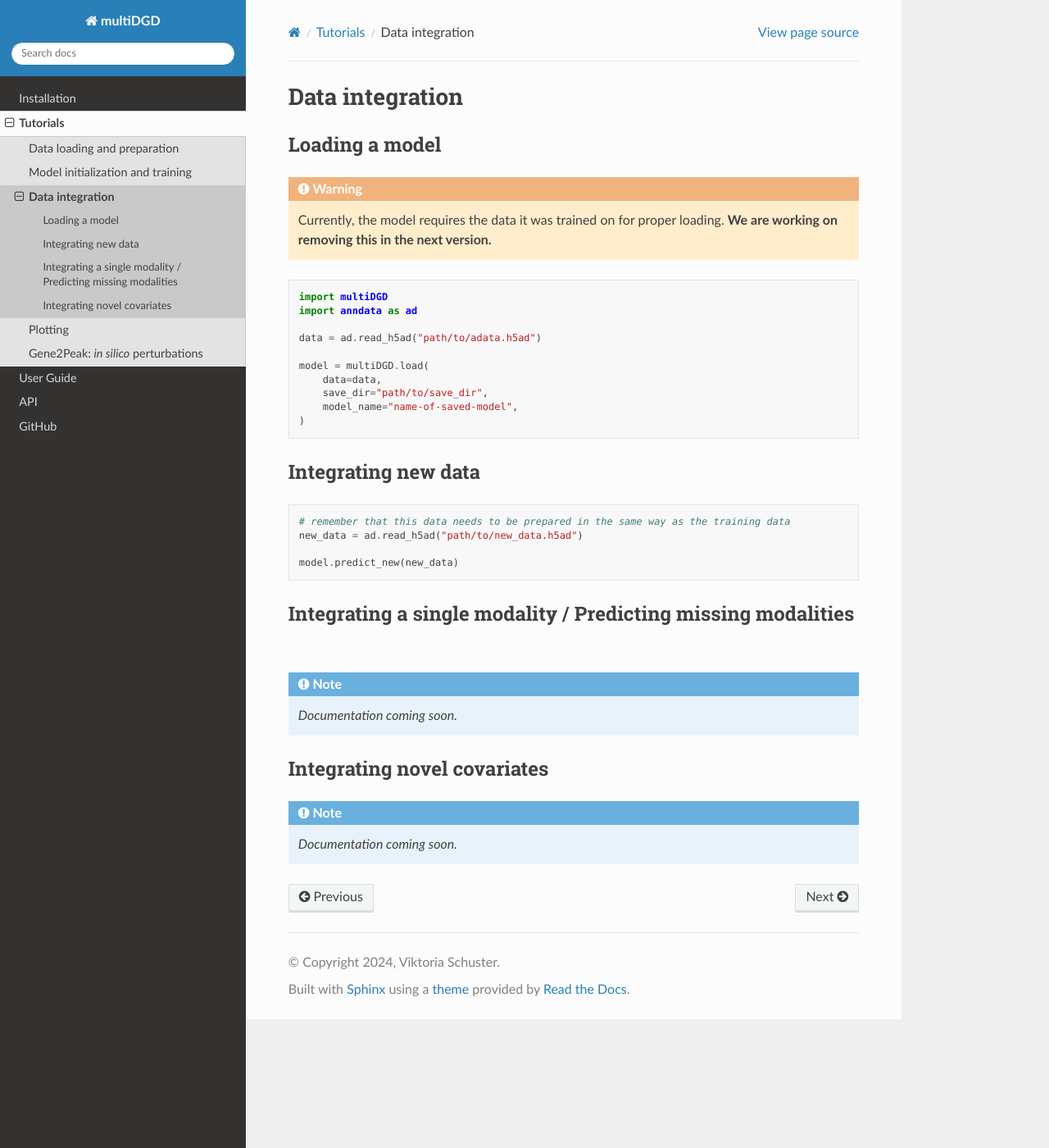
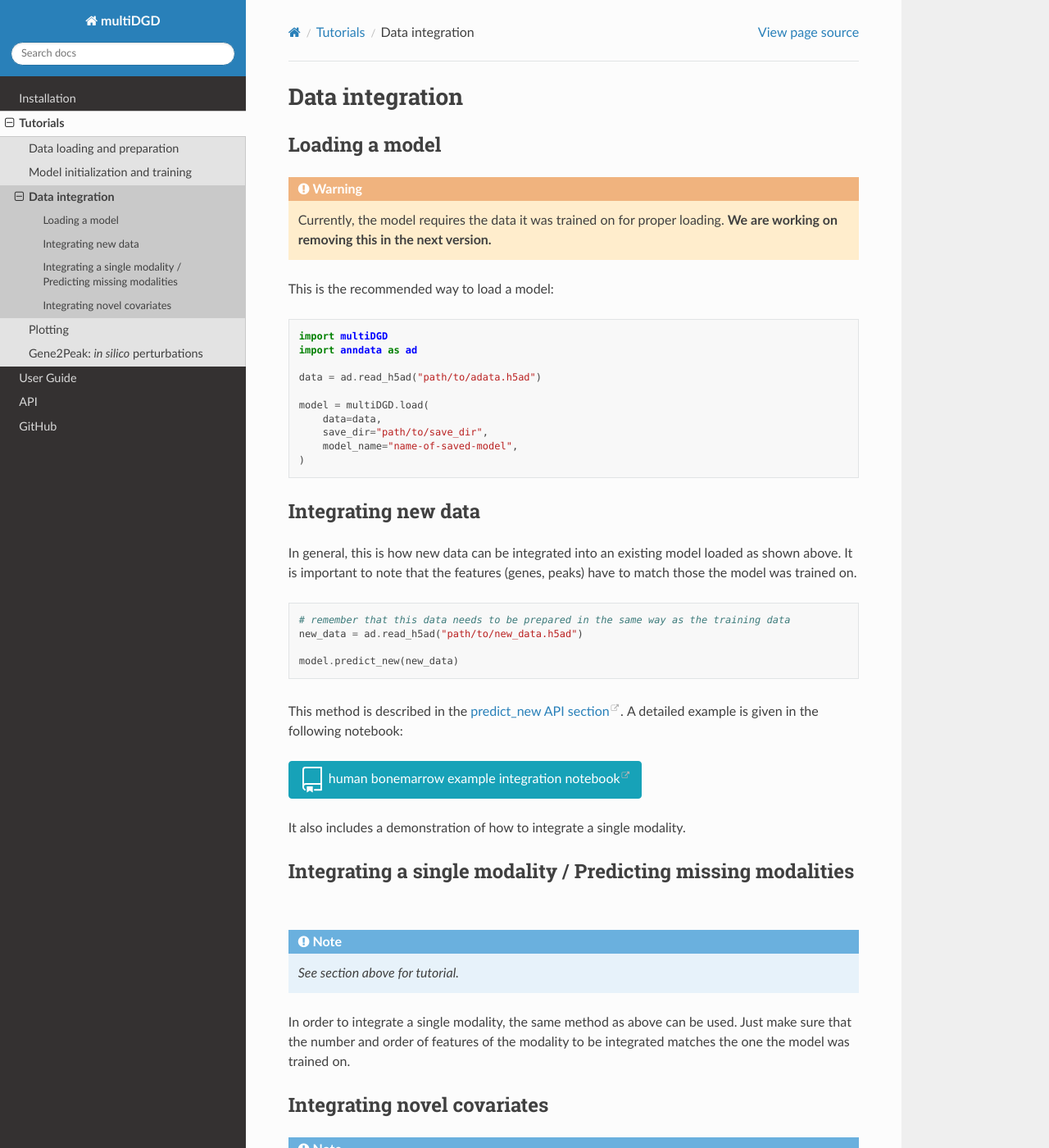
Before and after one commit to Center-for-Health-Data-Science/multiDGD, a Sphinx documentation site: the page built from docs/source/usage/tutorials-folder/integration.rst, in a window 1280 px wide and 1400 px high. Shown: the whole window at 82% size. Built offline with Sphinx 7.4.7 and the Read the Docs theme 3.1.0, drawn with Linux system fonts in a browser that asks for light colours.

Commit message:
add data integration notebook to docs

```diff
--- a/docs/source/usage/tutorials-folder/integration.rst
+++ b/docs/source/usage/tutorials-folder/integration.rst
@@ -7,6 +7,8 @@ Loading a model
 .. warning::
 
     Currently, the model requires the data it was trained on for proper loading. **We are working on removing this in the next version.**
+
+This is the recommended way to load a model:
 
 .. code-block:: python
 
@@ -24,6 +26,8 @@ Loading a model
 Integrating new data
 --------------------
 
+In general, this is how new data can be integrated into an existing model loaded as shown above. It is important to note that the features (genes, peaks) have to match those the model was trained on.
+
 .. code-block:: python
 
     # remember that this data needs to be prepared in the same way as the training data
@@ -31,13 +35,25 @@ Integrating new data
 
     model.predict_new(new_data)
 
+This method is described in the `predict_new API section <https://multidgd.readthedocs.io/en/latest/api.html#multiDGD.DGD.predict_new>`_.
+A detailed example is given in the following notebook:
+
+.. button-link:: https://github.com/Center-for-Health-Data-Science/multiDGD/blob/main/tutorials/example_mapping_new_data.ipynb
+    :color: info
+
+    :octicon:`repo;2em` human bonemarrow example integration notebook
+
+It also includes a demonstration of how to integrate a single modality.
+
 
 Integrating a single modality / Predicting missing modalities
 -------------------------------------------------------------
 
 .. note::
 
-    *Documentation coming soon.*
+    *See section above for tutorial.*
+
+In order to integrate a single modality, the same method as above can be used. Just make sure that the number and order of features of the modality to be integrated matches the one the model was trained on.
 
 
 Integrating novel covariates
```
